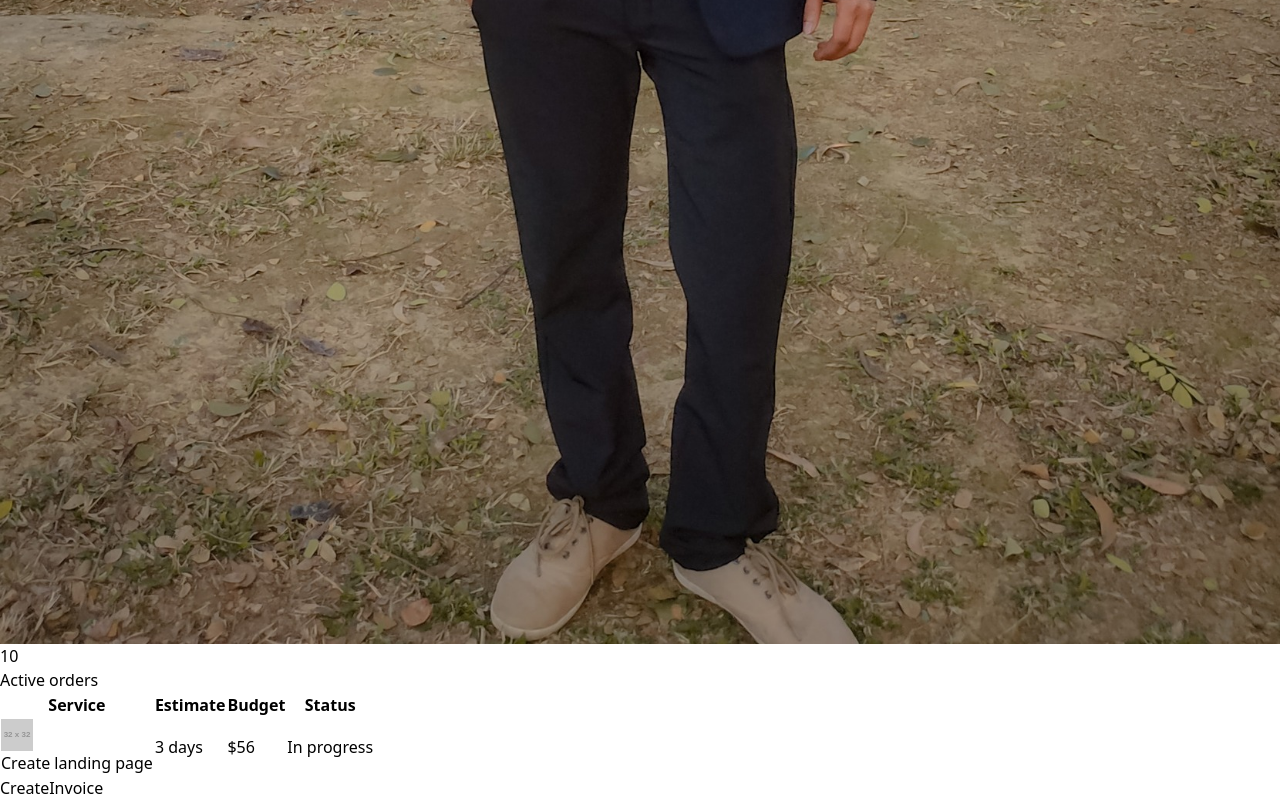
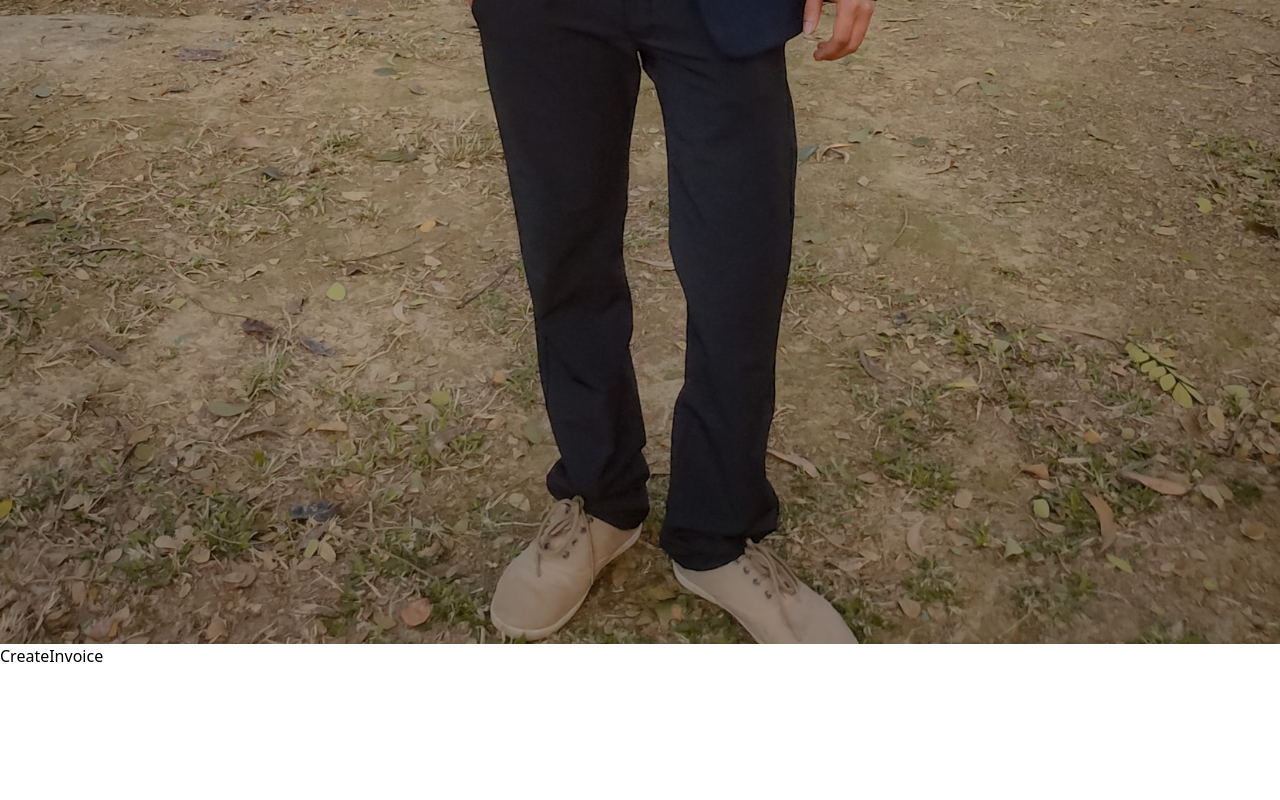
Before and after one commit to dassajib/Invoice-Management, a React (Vite) app: page /create-invoice in a window 1280 px wide. Shown: the part 1159-1959 px from the top of the page. After the commit the page ends 1827 px from the top, so only its background shows below. Built offline with nearby package versions, Linux system fonts and the light colour scheme.

Commit message:
outlet issue solved

```diff
--- a/src/Index/Index.jsx
+++ b/src/Index/Index.jsx
@@ -10,7 +10,7 @@ const Index = () => {
     <BrowserRouter>
       <Routes>
         <Route path="/" element={<Layout />}>
-          <Route index element={<Dashboard />} />
+          <Route index  element={<Dashboard />} />
           <Route path="create-invoice" element={<CreateInvoice />} />
           <Route path="sign-in" element={<SignIn />} />
         </Route>
--- a/src/Layout/Layout.jsx
+++ b/src/Layout/Layout.jsx
@@ -5,7 +5,7 @@ import { Outlet } from "react-router-dom";
 
 const Layout = () => {
   return (
-    <div className="flex text-gray-800">
+    <div className="flex">
       <Sidebar />
       <div className="flex-1">
         <Navbar />
--- a/src/components/CreateInvoice/CreateInvoice.jsx
+++ b/src/components/CreateInvoice/CreateInvoice.jsx
@@ -1,9 +1,7 @@
-import React from 'react'
+import React from "react";
 
 const CreateInvoice = () => {
-  return (
-    <div className='w-[calc(100%-256px)]'>CreateInvoice</div>
-  )
-}
+  return <div className="p-6 w-[calc(100%-256px)] ml-64">CreateInvoice</div>;
+};
 
-export default CreateInvoice
+export default CreateInvoice;
--- a/src/components/Dashboard/Dashboard.jsx
+++ b/src/components/Dashboard/Dashboard.jsx
@@ -3,7 +3,7 @@ import Table from "../Table/Table";
 
 const Dashboard = () => {
   return (
-    <div className="p-6">
+    <div className="p-6 w-[calc(100%-256px)] ml-64">
       <div className="grid grid-cols-1 md:grid-cols-2 lg:grid-cols-3 gap-6 mb-6">
         <div className="bg-white rounded-md border border-gray-900 p-6 shadow-md shadow-black/5">
           <div className="flex justify-between mb-6">
--- a/src/components/Navbar/Navbar.jsx
+++ b/src/components/Navbar/Navbar.jsx
@@ -1,11 +1,10 @@
 import React from "react";
 import { AiOutlineMenu } from "react-icons/ai";
 import dp from "../../assets/dp.jpg";
-import Dashboard from "../Dashboard/Dashboard";
 
 const Navbar = () => {
   return (
-    <div className="w-[calc(100%-256px)] ml-64 bg-gray-50 min-h-screen">
+    <div className="w-[calc(100%-256px)] ml-64 bg-gray-50">
       <div className="flex justify-between py-4 px-2 shadow-md shadow-black/10">
         <div className="flex gap-2">
           <AiOutlineMenu size={24} className="cursor-pointer" />
@@ -15,11 +14,10 @@ const Navbar = () => {
           <img
             src={dp}
             className="w-8 h-8 rounded object-cover align-middle cursor-pointer"
-            alt="user pic"
+            alt="user picture"
           />
         </div>
       </div>
-      <Dashboard />
     </div>
   );
 };
--- a/src/components/SignIn/SignIn.jsx
+++ b/src/components/SignIn/SignIn.jsx
@@ -1,7 +1,7 @@
 import React from "react";
 
 const SignIn = () => {
-  return <div className="w-[calc(100%-256px)]">SignIn</div>;
+  return <div className="p-6 w-[calc(100%-256px)] ml-64">SignIn</div>;
 };
 
 export default SignIn;
```
